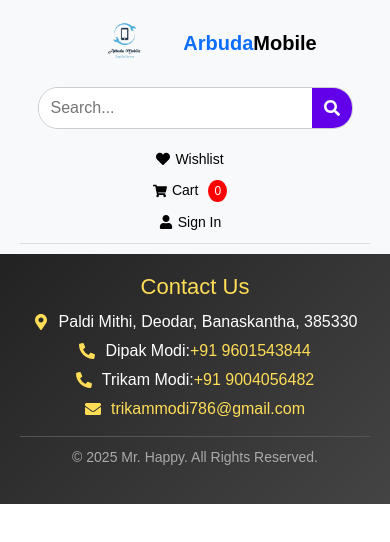
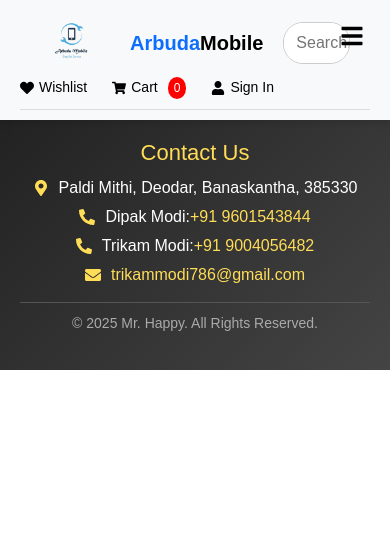
Before and after one commit to mukeshmodi8/ecomerce, a React (Vite) app: page /cart in a window 390 px wide. Shown: the top 542 px of the page. Built offline with nearby package versions, Linux system fonts and the light colour scheme; no server answers.

Commit message:
Updated Header component with dropdown

```diff
--- a/src/components/Header.css
+++ b/src/components/Header.css
@@ -5,6 +5,7 @@
   box-shadow: 0px 4px 6px rgba(0, 0, 0, 0.1);
   padding: 10px 20px;
   font-family: Arial, sans-serif;
+  position: relative;
 }
 
 /* Top Section */
@@ -114,51 +115,48 @@
   font-weight: bold;
 }
 
-/* Mobile Responsive Design */
+/* Dropdown Menu */
+.menu-icon {
+  display: none;
+  background: none;
+  border: none;
+  font-size: 24px;
+  cursor: pointer;
+}
+
 @media (max-width: 768px) {
-  .header-top {
-    flex-direction: column;
-    align-items: center;
-    text-align: center;
-  }
-
-  .search-bar {
-    width: 90%;
-    max-width: none;
-    margin: 10px 0;
-  }
-
-  .user-actions {
-    flex-direction: column;
-    gap: 10px;
-    margin-top: 10px;
+  .menu-icon {
+    display: block;
+    position: absolute;
+    top: 15px;
+    right: 20px;
   }
 
   .header-bottom {
+    display: none;
     flex-direction: column;
-    align-items: center;
-    display: none;
+    background: #333;
+    width: 100%;
+    position: absolute;
+    top: 60px;
+    left: 0;
+    text-align: center;
+    padding: 10px;
+    box-shadow: 0px 4px 6px rgba(0, 0, 0, 0.1);
   }
 
   .header-bottom.open {
     display: flex;
   }
 
-  .menu-btn {
-    display: block;
-    background: none;
-    border: none;
-    font-size: 24px;
-    cursor: pointer;
-    color: #000;
-    position: absolute;
-    top: 15px;
-    right: 20px;
+  .header-bottom a {
+    padding: 10px;
+    color: white;
   }
 }
 
 @media (min-width: 769px) {
-  .menu-btn {
+  .menu-icon {
     display: none;
   }
 }
--- a/src/components/Header.jsx
+++ b/src/components/Header.jsx
@@ -1,12 +1,21 @@
-import React from 'react';
-import { NavLink } from 'react-router-dom';
-import { signOut } from 'firebase/auth';
-import { FaSearch, FaUser, FaHeart, FaShoppingCart } from 'react-icons/fa';
-import logo from '../Pages/image/logo.png';
-import './Header.css';
-import { auth } from '../../Firebase';
+import React, { useState } from "react";
+import { NavLink } from "react-router-dom";
+import { signOut } from "firebase/auth";
+import {
+  FaSearch,
+  FaUser,
+  FaHeart,
+  FaShoppingCart,
+  FaBars,
+  FaTimes,
+} from "react-icons/fa";
+import logo from "../Pages/image/logo.png";
+import "./Header.css";
+import { auth } from "../../Firebase";
 
 const Header = () => {
+  const [dropdownOpen, setDropdownOpen] = useState(false);
+
   function logOut() {
     if (window.confirm("Are you sure you want to logout?")) {
       signOut(auth)
@@ -24,12 +33,14 @@
       <div className="header-top">
         <div className="logo-container">
           <img src={logo} alt="TechShed" className="logo" />
-          <span className="brand text-primary">Arbuda </span>
+          <span className="brand text-primary">Arbuda</span>
           <span className="brand m-lg-2">Mobile</span>
         </div>
         <div className="search-bar">
           <input type="text" placeholder="Search..." />
-          <button><FaSearch /></button>
+          <button>
+            <FaSearch />
+          </button>
         </div>
         <div className="user-actions">
           <NavLink to="/wishlist" className="icon wishlist">
@@ -43,8 +54,15 @@
             <FaUser /> <span>Sign In</span>
           </NavLink>
         </div>
+        <button
+          className="menu-icon"
+          onClick={() => setDropdownOpen(!dropdownOpen)}
+        >
+          {dropdownOpen ? <FaTimes /> : <FaBars />}
+        </button>
       </div>
-      <div className="header-bottom">
+
+      <div className={`header-bottom ${dropdownOpen ? "open" : ""}`}>
         <NavLink to="/home">Home</NavLink>
         <NavLink to="/computer">Computers & Laptop</NavLink>
         <NavLink to="/tablets">Tablets</NavLink>
@@ -53,7 +71,9 @@
         <NavLink to="/mobile">Mobile</NavLink>
         <NavLink to="/tv">T.V & Home Cinema</NavLink>
         <NavLink to="/wearable-tech">Wearable Tech</NavLink>
-        <NavLink to="/sale" className="sale">Sale</NavLink>
+        <NavLink to="/sale" className="sale">
+          Sale
+        </NavLink>
       </div>
     </nav>
   );
```
